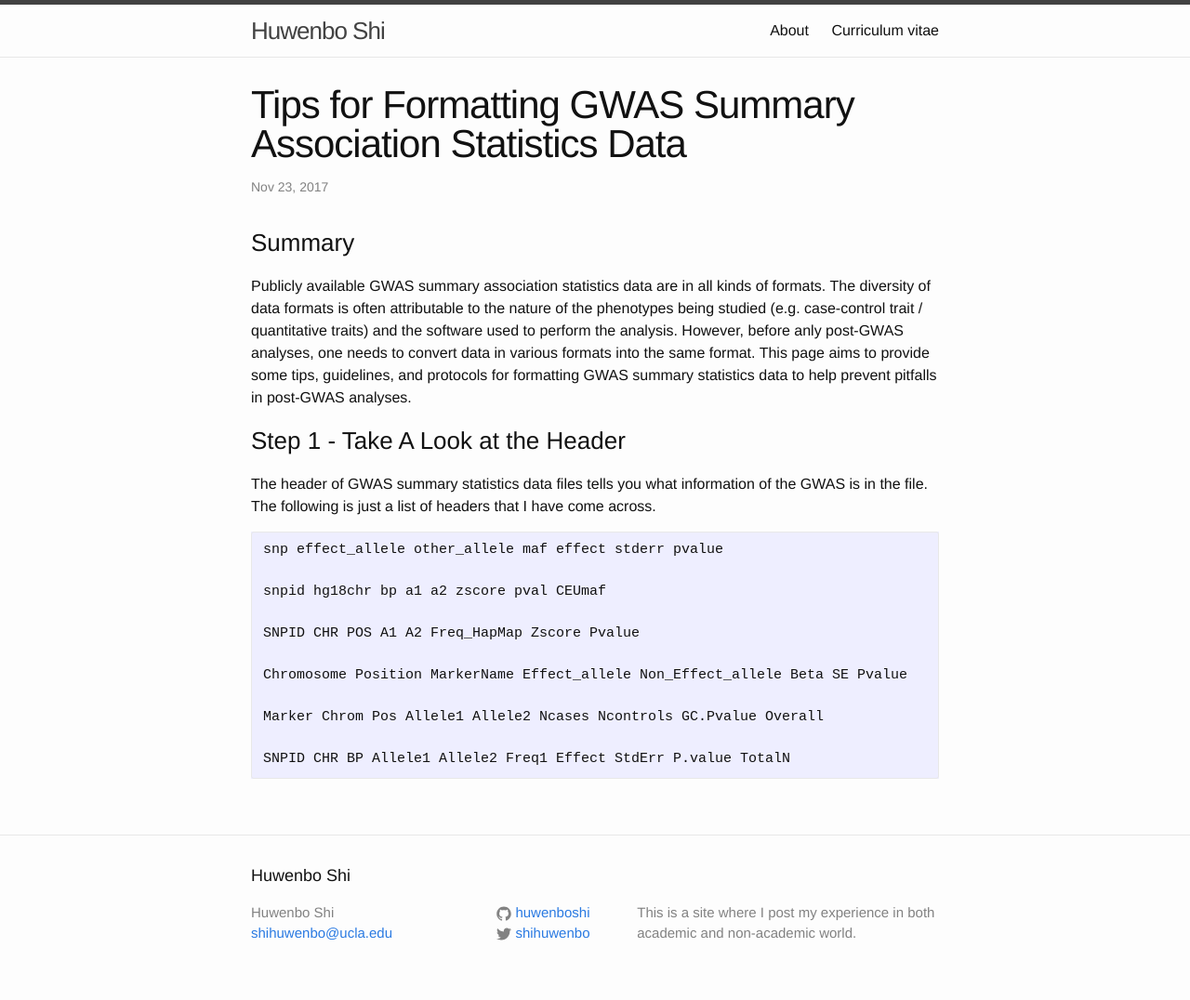
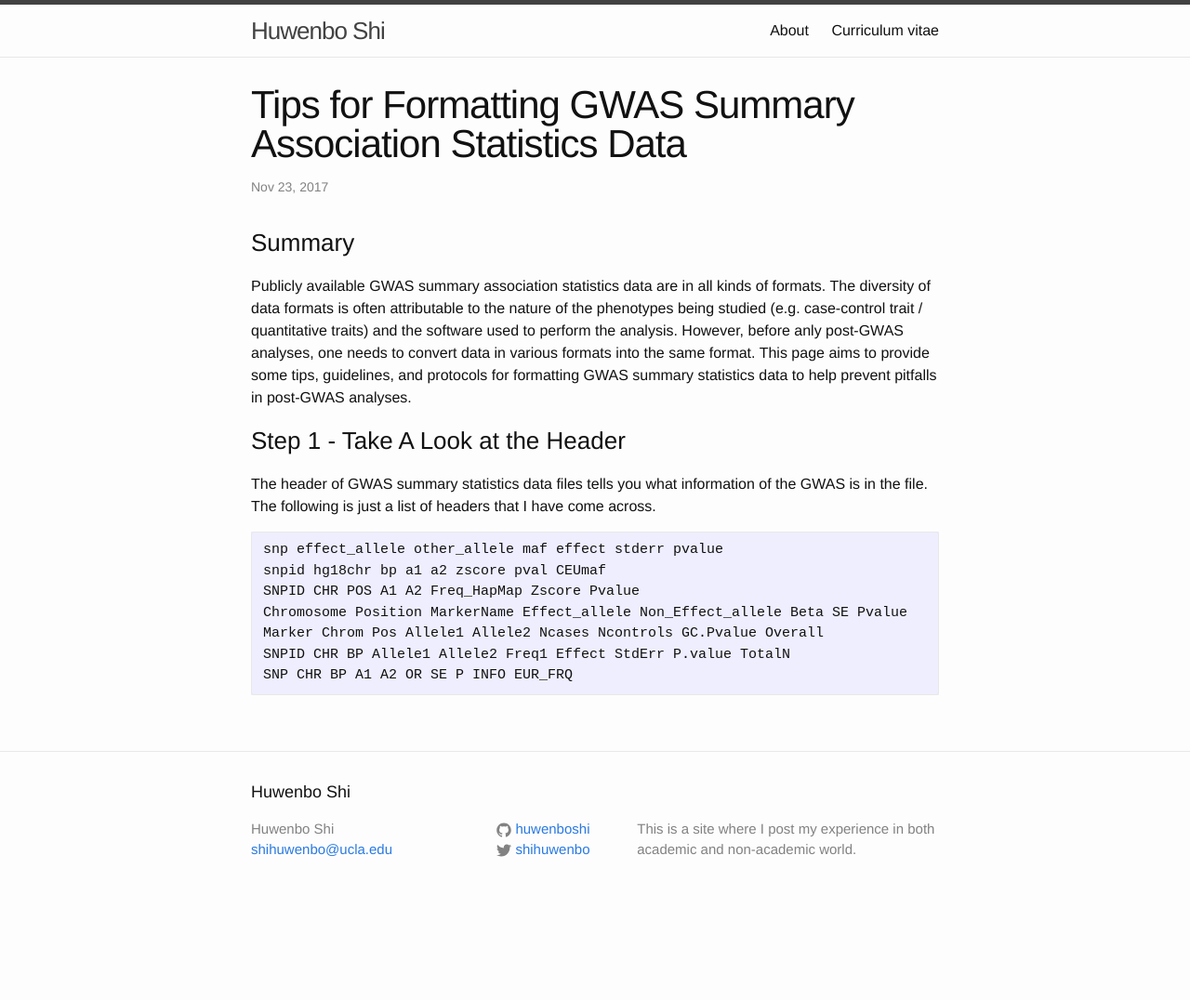
Before and after one commit to huwenboshi/huwenboshi.github.io, a Jekyll site: the page built from _posts/2017-11-23-tips-for-formatting-gwas-summary-stats.markdown, in a window 1280 px wide. Shown: the whole page at 93% size. Built offline with Jekyll 4.4.1, drawn with Linux system fonts in a browser that asks for light colours; after the commit the page ends 986 px from its top, so only the background shows below that.

Commit message:
updated post

````diff
--- a/_posts/2017-11-23-tips-for-formatting-gwas-summary-stats.markdown
+++ b/_posts/2017-11-23-tips-for-formatting-gwas-summary-stats.markdown
@@ -28,14 +28,10 @@ come across.
 
 ```
 snp effect_allele other_allele maf effect stderr pvalue
-
 snpid hg18chr bp a1 a2 zscore pval CEUmaf
-
 SNPID CHR POS A1 A2 Freq_HapMap Zscore Pvalue
-
 Chromosome Position MarkerName Effect_allele Non_Effect_allele Beta SE Pvalue
-
 Marker Chrom Pos Allele1 Allele2 Ncases Ncontrols GC.Pvalue Overall
-
 SNPID CHR BP Allele1 Allele2 Freq1 Effect StdErr P.value TotalN
+SNP CHR BP A1 A2 OR SE P INFO EUR_FRQ
 ```
````
